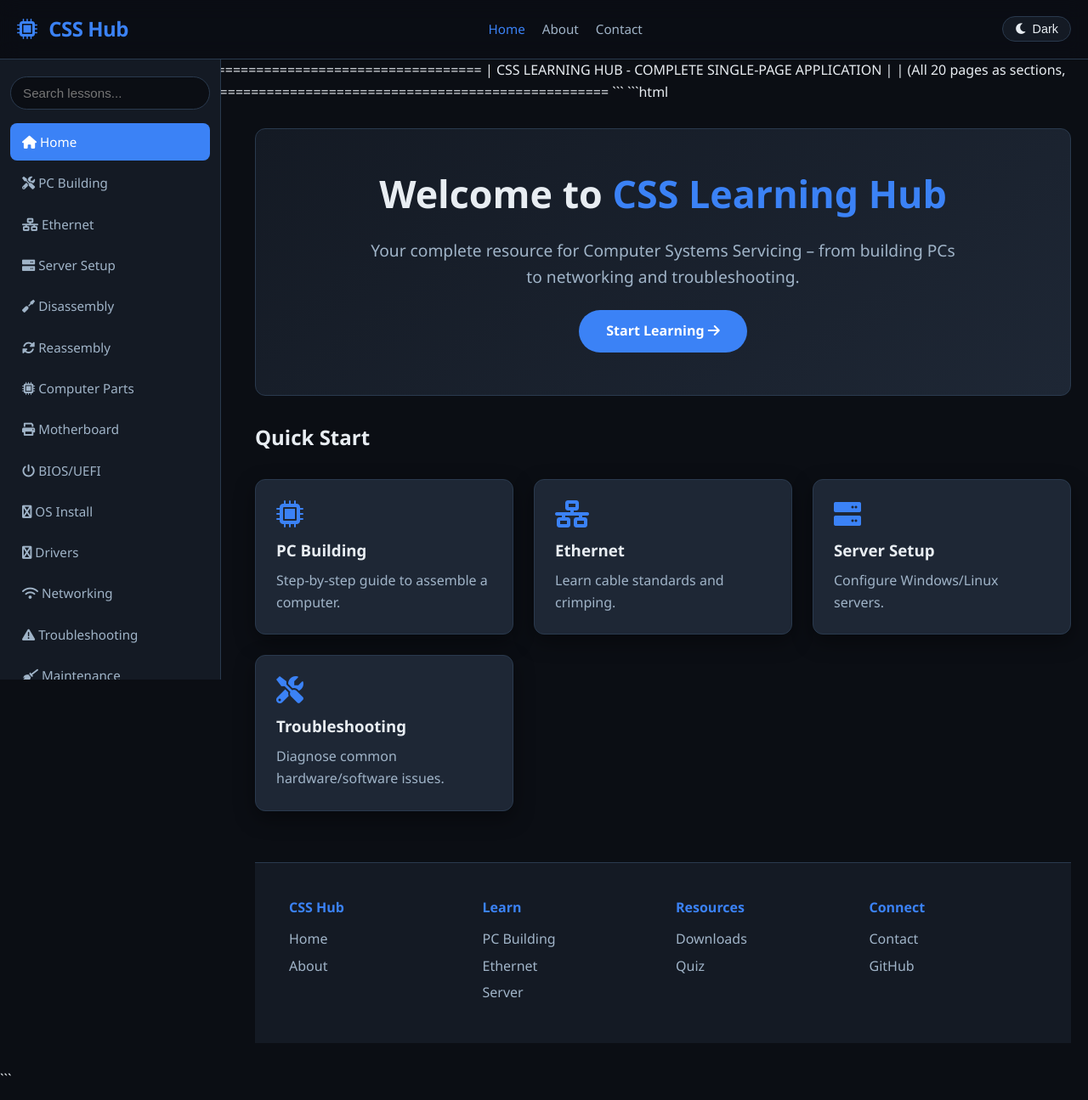
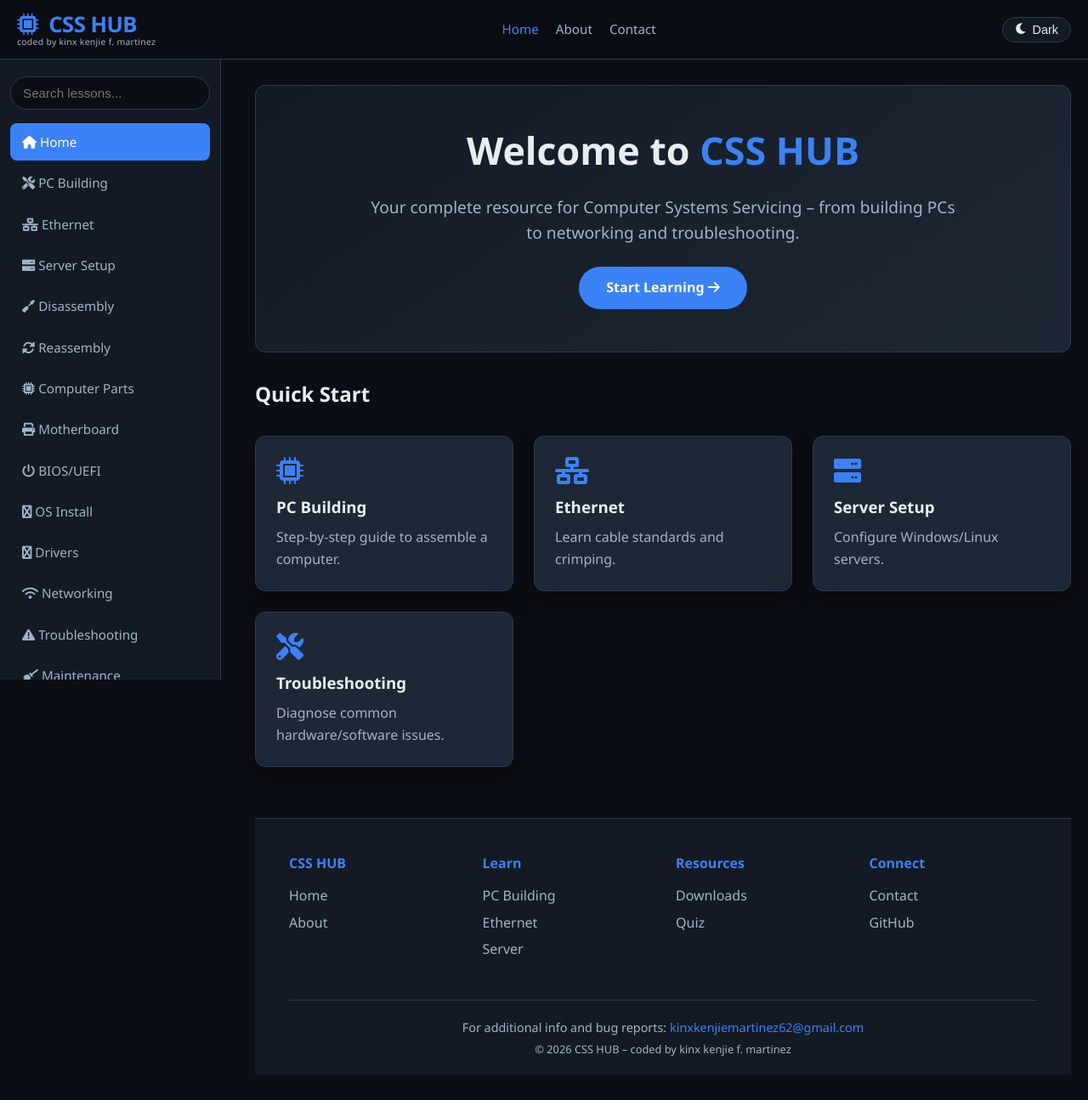
Before and after one commit to kinxkenjiemartinez62-cpu/CSS-Hub, a plain HTML site: page index.html in a window 1280 px wide. Shown: the whole page at 85% size. Drawn offline with Linux system fonts and the light colour scheme.

Commit message:
Update index.html

````diff
--- a/index.html
+++ b/index.html
@@ -1,18 +1,10 @@
-```
-============================================================
-|   CSS LEARNING HUB - COMPLETE SINGLE-PAGE APPLICATION    |
-|   (All 20 pages as sections, interactive features)       |
-============================================================
-```
-
-```html
 <!DOCTYPE html>
 <html lang="en">
 <head>
     <meta charset="UTF-8" />
     <meta name="viewport" content="width=device-width, initial-scale=1.0" />
-    <title>CSS Learning Hub</title>
-    <!-- Font Awesome for icons (free CDN) -->
+    <title>CSS HUB – Learning Hub</title>
+    <!-- Font Awesome -->
     <link rel="stylesheet" href="https://cdnjs.cloudflare.com/ajax/libs/font-awesome/6.0.0-beta3/css/all.min.css" />
     <style>
         /* ========== RESET & BASE ========== */
@@ -52,7 +44,7 @@
             color: var(--text);
             line-height: 1.6;
             transition: background var(--transition), color var(--transition);
-            padding-top: 70px; /* space for fixed header */
+            padding-top: 70px;
         }
         a { color: var(--accent); text-decoration: none; }
         a:hover { text-decoration: underline; }
@@ -61,12 +53,11 @@
             margin: 0 auto;
             padding: 0 20px;
         }
-        /* ========== SCROLLBAR ========== */
         ::-webkit-scrollbar { width: 8px; }
         ::-webkit-scrollbar-track { background: var(--bg2); }
         ::-webkit-scrollbar-thumb { background: var(--accent); border-radius: 10px; }
 
-        /* ========== HEADER / NAV ========== */
+        /* ========== HEADER ========== */
         header {
             position: fixed;
             top: 0;
@@ -90,13 +81,24 @@
             align-items: center;
             width: 100%;
         }
+        .logo-wrapper {
+            display: flex;
+            flex-direction: column;
+            line-height: 1.2;
+        }
         .logo {
-            font-size: 1.5rem;
+            font-size: 1.6rem;
             font-weight: 700;
             color: var(--accent);
             letter-spacing: -0.5px;
         }
-        .logo i { margin-right: 8px; }
+        .logo i { margin-right: 6px; }
+        .logo-sub {
+            font-size: 0.65rem;
+            color: var(--text2);
+            letter-spacing: 0.3px;
+            margin-top: -2px;
+        }
         .nav-links {
             display: flex;
             gap: 20px;
@@ -119,7 +121,6 @@
             color: var(--text);
             cursor: pointer;
         }
-        /* dark/light toggle */
         .theme-toggle {
             background: none;
             border: 1px solid var(--border);
@@ -136,7 +137,7 @@
         }
         .theme-toggle:hover { background: var(--card); }
 
-        /* ========== SIDEBAR (desktop) ========== */
+        /* ========== SIDEBAR ========== */
         .sidebar {
             position: fixed;
             top: 70px;
@@ -225,7 +226,7 @@
         }
         .hero .btn:hover { background: var(--accent2); text-decoration: none; }
 
-        /* ========== CARDS & GRID ========== */
+        /* ========== CARDS ========== */
         .card-grid {
             display: grid;
             grid-template-columns: repeat(auto-fill, minmax(280px, 1fr));
@@ -255,7 +256,6 @@
             border-radius: var(--radius);
             padding: 12px 20px;
             margin-bottom: 12px;
-            transition: background 0.1s;
         }
         details summary {
             font-weight: 600;
@@ -282,7 +282,7 @@
             margin-top: 8px;
         }
 
-        /* ========== INTERACTIVE MOTHERBOARD ========== */
+        /* ========== MOTHERBOARD DIAGRAM ========== */
         .motherboard-diagram {
             position: relative;
             width: 100%;
@@ -308,7 +308,6 @@
             white-space: nowrap;
             transform: translate(-50%, -50%);
         }
-        /* placeholder positions – adjust as needed */
         .mb-label:nth-child(1) { top: 15%; left: 20%; }
         .mb-label:nth-child(2) { top: 15%; left: 50%; }
         .mb-label:nth-child(3) { top: 15%; left: 75%; }
@@ -367,7 +366,7 @@
             margin-top: 60px;
             background: var(--bg2);
             border-top: 1px solid var(--border);
-            padding: 40px 20px;
+            padding: 40px 20px 20px;
         }
         footer .container {
             display: grid;
@@ -379,6 +378,19 @@
         footer ul li { margin-bottom: 6px; }
         footer ul li a { color: var(--text2); transition: color 0.2s; }
         footer ul li a:hover { color: var(--accent); }
+        footer .footer-bottom {
+            grid-column: 1 / -1;
+            border-top: 1px solid var(--border);
+            padding-top: 20px;
+            margin-top: 10px;
+            text-align: center;
+            font-size: 0.9rem;
+            color: var(--text2);
+        }
+        footer .footer-bottom a {
+            color: var(--accent);
+            font-weight: 500;
+        }
 
         /* ========== RESPONSIVE ========== */
         @media (max-width: 992px) {
@@ -388,6 +400,8 @@
             .hamburger { display: block; }
             .nav-links { display: none; }
             .hero h1 { font-size: 2rem; }
+            .logo { font-size: 1.3rem; }
+            .logo-sub { font-size: 0.55rem; }
         }
         @media (max-width: 600px) {
             .container { padding: 0 12px; }
@@ -396,7 +410,6 @@
             .motherboard-diagram { aspect-ratio: 16/12; }
             .mb-label { font-size: 0.5rem; padding: 2px 6px; }
         }
-        /* Utility */
         .mt-2 { margin-top: 20px; }
         .mb-2 { margin-bottom: 20px; }
         .text-center { text-align: center; }
@@ -410,7 +423,10 @@
 <!-- ========== HEADER ========== -->
 <header>
     <div class="container">
-        <div class="logo"><i class="fas fa-microchip"></i> CSS Hub</div>
+        <div class="logo-wrapper">
+            <div class="logo"><i class="fas fa-microchip"></i> CSS HUB</div>
+            <div class="logo-sub">coded by kinx kenjie f. martinez</div>
+        </div>
         <div class="nav-links">
             <a href="#" data-page="home" class="active">Home</a>
             <a href="#" data-page="about">About</a>
@@ -454,7 +470,7 @@
     <!-- ==================== HOME ==================== -->
     <section id="page-home" class="page-section active">
         <div class="hero">
-            <h1>Welcome to <span>CSS Learning Hub</span></h1>
+            <h1>Welcome to <span>CSS HUB</span></h1>
             <p>Your complete resource for Computer Systems Servicing – from building PCs to networking and troubleshooting.</p>
             <a href="#" class="btn" data-page="pc-building">Start Learning <i class="fas fa-arrow-right"></i></a>
         </div>
@@ -761,23 +777,29 @@
     <!-- ==================== ABOUT ==================== -->
     <section id="page-about" class="page-section">
         <h2><i class="fas fa-info-circle"></i> About</h2>
-        <p>CSS Learning Hub is a free educational resource for Computer Systems Servicing students. It covers hardware, software, networking, and maintenance with interactive tools and quizzes.</p>
+        <p>CSS HUB is a free educational resource for Computer Systems Servicing students. It covers hardware, software, networking, and maintenance with interactive tools and quizzes.</p>
+        <p>Created by kinx kenjie f. martinez – a student developer passionate about technology education.</p>
     </section>
 
     <!-- ==================== CONTACT ==================== -->
     <section id="page-contact" class="page-section">
         <h2><i class="fas fa-envelope"></i> Contact</h2>
-        <p>Email: csshub@example.com</p>
-        <p>Follow us on social media for updates.</p>
+        <p>For questions, suggestions, or bug reports, please email:</p>
+        <p><a href="mailto:kinxkenjiemartinez62@gmail.com">kinxkenjiemartinez62@gmail.com</a></p>
     </section>
 
     <!-- ========== FOOTER ========== -->
     <footer>
         <div class="container">
-            <div><h4>CSS Hub</h4><ul><li><a href="#" data-page="home">Home</a></li><li><a href="#" data-page="about">About</a></li></ul></div>
+            <div><h4>CSS HUB</h4><ul><li><a href="#" data-page="home">Home</a></li><li><a href="#" data-page="about">About</a></li></ul></div>
             <div><h4>Learn</h4><ul><li><a href="#" data-page="pc-building">PC Building</a></li><li><a href="#" data-page="ethernet">Ethernet</a></li><li><a href="#" data-page="server">Server</a></li></ul></div>
             <div><h4>Resources</h4><ul><li><a href="#" data-page="downloads">Downloads</a></li><li><a href="#" data-page="quiz">Quiz</a></li></ul></div>
             <div><h4>Connect</h4><ul><li><a href="#" data-page="contact">Contact</a></li><li><a href="#">GitHub</a></li></ul></div>
+            <!-- footer bottom with email -->
+            <div class="footer-bottom">
+                <p>For additional info and bug reports: <a href="mailto:kinxkenjiemartinez62@gmail.com">kinxkenjiemartinez62@gmail.com</a></p>
+                <p style="margin-top:4px; font-size:0.8rem;">&copy; 2026 CSS HUB – coded by kinx kenjie f. martinez</p>
+            </div>
         </div>
     </footer>
 </div>
@@ -787,7 +809,7 @@
     (function() {
         "use strict";
 
-        // --- DOM refs ---
+        // DOM refs
         const sidebar = document.getElementById('sidebar');
         const mainContent = document.getElementById('mainContent');
         const hamburger = document.getElementById('hamburger');
@@ -797,27 +819,21 @@
         const navLinks = document.querySelectorAll('.nav-links a');
         const sections = document.querySelectorAll('.page-section');
 
-        // --- Page navigation ---
+        // --- Navigation ---
         function showPage(pageId) {
-            // hide all sections
             sections.forEach(sec => sec.classList.remove('active'));
-            // show target
             const target = document.getElementById('page-' + pageId);
             if (target) target.classList.add('active');
-            // update sidebar and header links
             sideLinks.forEach(link => {
                 link.classList.toggle('active', link.dataset.page === pageId);
             });
             navLinks.forEach(link => {
                 link.classList.toggle('active', link.dataset.page === pageId);
             });
-            // close sidebar on mobile
             if (window.innerWidth <= 992) sidebar.classList.remove('open');
-            // update URL hash (optional)
             history.pushState(null, '', '#' + pageId);
         }
 
-        // Event listeners for all nav links
         document.querySelectorAll('[data-page]').forEach(el => {
             el.addEventListener('click', function(e) {
                 e.preventDefault();
@@ -826,30 +842,22 @@
             });
         });
 
-        // Hamburger toggle
+        // Hamburger
         hamburger.addEventListener('click', function() {
             sidebar.classList.toggle('open');
         });
 
-        // --- Search ---
+        // Search
         searchInput.addEventListener('input', function() {
             const query = this.value.toLowerCase().trim();
-            // Search through sidebar links
             sideLinks.forEach(link => {
                 const text = link.textContent.toLowerCase();
-                if (text.includes(query)) {
-                    link.style.display = 'block';
-                } else {
-                    link.style.display = 'none';
-                }
+                link.style.display = text.includes(query) ? 'block' : 'none';
             });
-            // If query empty, show all
-            if (!query) {
-                sideLinks.forEach(link => link.style.display = 'block');
-            }
+            if (!query) sideLinks.forEach(link => link.style.display = 'block');
         });
 
-        // --- Dark/Light toggle ---
+        // Theme toggle
         let darkMode = true;
         themeToggle.addEventListener('click', function() {
             document.body.classList.toggle('light');
@@ -857,14 +865,13 @@
             themeToggle.innerHTML = isLight ? '<i class="fas fa-sun"></i> Light' : '<i class="fas fa-moon"></i> Dark';
             localStorage.setItem('css-hub-theme', isLight ? 'light' : 'dark');
         });
-        // load saved theme
         const savedTheme = localStorage.getItem('css-hub-theme');
         if (savedTheme === 'light') {
             document.body.classList.add('light');
             themeToggle.innerHTML = '<i class="fas fa-sun"></i> Light';
         }
 
-        // --- Quiz System ---
+        // --- Quiz ---
         const quizData = [
             { q: 'What is the most common connector for Ethernet cables?', options: ['RJ11', 'RJ45', 'USB-C', 'HDMI'], answer: 1 },
             { q: 'Which tool is used to test Ethernet cables?', options: ['Multimeter', 'Cable tester', 'Oscilloscope', 'Voltmeter'], answer: 1 },
@@ -875,12 +882,24 @@
             { q: 'Which OS is open-source?', options: ['Windows', 'macOS', 'Linux', 'Chrome OS'], answer: 2 },
             { q: 'What does DHCP do?', options: ['Assigns IP addresses', 'Translates domain names', 'Routes packets', 'Manages storage'], answer: 0 },
         ];
-        let currentQuiz = 0;
         let quizAnswers = [];
         const quizContainer = document.getElementById('quizQuestions');
         const quizProgress = document.getElementById('quizProgressBar');
         const submitBtn = document.getElementById('submitQuiz');
         const resultDiv = document.getElementById('quizResult');
+
+        // load saved
+        const savedAnswers = localStorage.getItem('css-hub-quiz');
+        if (savedAnswers) {
+            try {
+                quizAnswers = JSON.parse(savedAnswers);
+                if (!Array.isArray(quizAnswers) || quizAnswers.length !== quizData.length) {
+                    quizAnswers = new Array(quizData.length).fill(undefined);
+                }
+            } catch(e) { quizAnswers = new Array(quizData.length).fill(undefined); }
+        } else {
+            quizAnswers = new Array(quizData.length).fill(undefined);
+        }
 
         function renderQuiz() {
             let html = '';
@@ -895,10 +914,9 @@
                 html += `</div></div>`;
             });
             quizContainer.innerHTML = html;
-            // update progress
             const answered = quizAnswers.filter(a => a !== undefined).length;
             quizProgress.style.width = (answered / quizData.length * 100) + '%';
-            // store selected answers
+            // event listeners
             document.querySelectorAll('.quiz-question input[type="radio"]').forEach(radio => {
                 radio.addEventListener('change', function() {
                     const qIdx = parseInt(this.closest('.quiz-question').dataset.q);
@@ -908,20 +926,6 @@
                 });
             });
         }
-
-        // load saved answers from localStorage
-        const savedAnswers = localStorage.getItem('css-hub-quiz');
-        if (savedAnswers) {
-            try {
-                quizAnswers = JSON.parse(savedAnswers);
-                if (!Array.isArray(quizAnswers) || quizAnswers.length !== quizData.length) {
-                    quizAnswers = new Array(quizData.length).fill(undefined);
-                }
-            } catch(e) { quizAnswers = new Array(quizData.length).fill(undefined); }
-        } else {
-            quizAnswers = new Array(quizData.length).fill(undefined);
-        }
-
         renderQuiz();
 
         submitBtn.addEventListener('click', function() {
@@ -931,15 +935,13 @@
                 if (quizAnswers[i] === quizData[i].answer) correct++;
             }
             resultDiv.innerHTML = `You scored ${correct} out of ${total} (${Math.round(correct/total*100)}%).`;
-            // save progress
             localStorage.setItem('css-hub-quiz', JSON.stringify(quizAnswers));
-            // if perfect, show certificate message
             if (correct === total) {
                 resultDiv.innerHTML += ' 🎉 Congratulations! You are a CSS expert!';
             }
         });
 
-        // --- Restore page from URL hash ---
+        // --- Restore page from hash ---
         const hash = window.location.hash.replace('#', '');
         if (hash && document.getElementById('page-' + hash)) {
             showPage(hash);
@@ -947,7 +949,7 @@
             showPage('home');
         }
 
-        // --- Close sidebar on outside click (mobile) ---
+        // --- Close sidebar on outside click ---
         document.addEventListener('click', function(e) {
             if (window.innerWidth <= 992) {
                 const isSidebar = sidebar.contains(e.target);
@@ -958,11 +960,8 @@
             }
         });
 
-        // --- Resize handler: auto-close sidebar on wide screens ---
         window.addEventListener('resize', function() {
-            if (window.innerWidth > 992) {
-                sidebar.classList.remove('open');
-            }
+            if (window.innerWidth > 992) sidebar.classList.remove('open');
         });
 
         // Keyboard shortcut: Ctrl+/ to focus search
@@ -977,4 +976,3 @@
 </script>
 </body>
 </html>
-```
````
